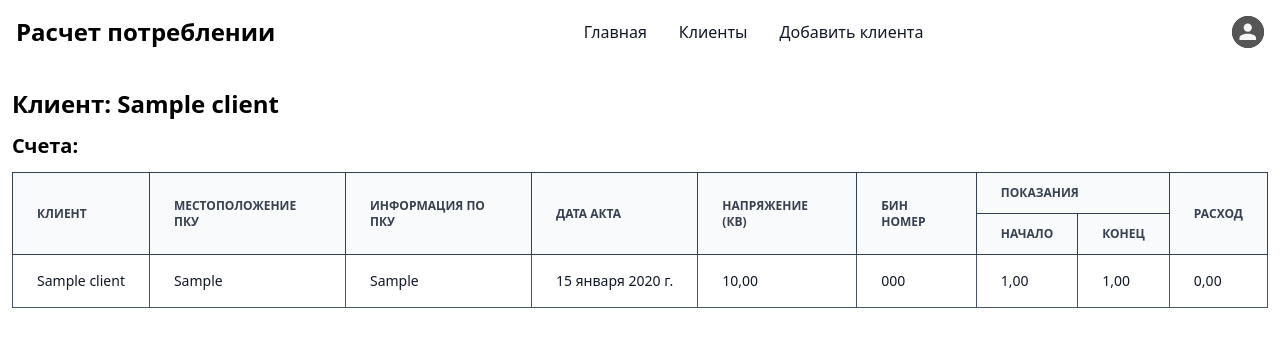
After one commit to jacksylyk/energyCalc, a Django app: page /clients/1/ in a window 1280 px wide. The commit adds this page. Shown: the top 347 px of the page. Run offline with Django 5.2, Linux system fonts and the light colour scheme; tables that the repository leaves empty hold one stand-in row (values such as "Sample post"); some libraries are stand-ins or nearby versions.

Commit message:
Client detail page

```diff
--- a/calculator/models.py
+++ b/calculator/models.py
@@ -66,3 +66,6 @@ class Invoice(models.Model):
     class Meta:
         verbose_name = 'Счет'
         verbose_name_plural = 'Счета'
+
+    def __str__(self):
+        return f"Cчет №{self.pk} - {self.client} "
--- a/calculator/urls.py
+++ b/calculator/urls.py
@@ -9,6 +9,7 @@ urlpatterns = [
     path('', views.index, name='index'),
     path('clients/create', views.ClientCreateView.as_view(), name='create_client'),
     path('clients/all', views.ClientListView.as_view(), name='clients'),
+    path('clients/<int:pk>/', views.ClientDetailView.as_view(), name='client_detail'),
     path('invoice/create', views.InvoiceCreateView.as_view(), name='create_invoice'),
     path('invoice/<int:pk>/', views.InvoiceDetailView.as_view(), name='invoice_detail'),
 ]
--- a/calculator/views.py
+++ b/calculator/views.py
@@ -51,10 +51,20 @@ class ClientListView(LoginRequiredMixin, ListView):
         queryset = Client.objects.all()
         search_query = self.request.GET.get('q')
         if search_query:
-            queryset = queryset.filter(Q(bin_number__icontains=search_query) | Q(contract_number__icontains=search_query))
+            queryset = queryset.filter(
+                Q(bin_number__icontains=search_query) | Q(contract_number__icontains=search_query))
         return queryset
 
     template_name = 'calculator/clients.html'
+
+
+class ClientDetailView(DetailView):
+    model = Client
+    template_name = 'calculator/client_detail.html'
+    context_object_name = 'client'
+
+    def get_queryset(self):
+        return super().get_queryset().prefetch_related('invoices')
 
 
 class InvoiceCreateView(LoginRequiredMixin, CreateView):
--- /dev/null
+++ b/templates/calculator/client_detail.html
@@ -0,0 +1,40 @@
+{% extends 'base.html' %}
+{% block content %}
+    <div>
+        <h2 class="text-2xl font-bold my-3"> Клиент: {{ client.name }}</h2>
+        <h3 class="text-xl font-bold my-3">Счета:</h3>
+        <table class="w-full text-sm text-left rtl:text-right text-gray-500 dark:text-gray-400 border-collapse border  border-gray-400">
+            <thead class="text-xs text-gray-700 uppercase bg-gray-50 dark:bg-gray-700 dark:text-gray-400">
+            <tr>
+                <th rowspan="2" class="px-6 py-3 border-slate-700 border">Клиент</th>
+                <th rowspan="2" class="px-6 py-3 border-slate-700 border">Местоположение ПКУ</th>
+                <th rowspan="2" class="px-6 py-3 border-slate-700 border">Информация по ПКУ</th>
+                <th rowspan="2" class="px-6 py-3 border-slate-700 border">Дата акта</th>
+                <th rowspan="2" class="px-6 py-3 border-slate-700 border">Напряжение (<b>кВ</b>)</th>
+                <th rowspan="2" class="px-6 py-3 border-slate-700 border">БИН номер</th>
+                <th colspan="2" class="px-6 py-3 border-slate-700 border">Показания</th>
+                <th rowspan="2" class="px-6 py-3 border-slate-700 border">Расход</th>
+            </tr>
+            <tr>
+                <th scope="col" class="px-6 py-3  border-slate-700 border">Начало</th>
+                <th scope="col" class="px-6 py-3 border-slate-700 border">Конец</th>
+            </tr>
+            </thead>
+            <tbody class="bg-white border-b dark:bg-gray-800 dark:border-gray-700 hover:bg-gray-50 dark:hover:bg-gray-600">
+            {% for invoice in client.invoices.all %}
+                <tr>
+                    <td class="px-6 py-4 font-medium text-gray-900 whitespace-nowrap dark:text-white border-slate-600 border">{{ invoice.client }}</td>
+                    <td class="px-6 py-4 font-medium text-gray-900 whitespace-nowrap dark:text-white border border-slate-600">{{ client.location }}</td>
+                    <td class="px-6 py-4 font-medium text-gray-900 whitespace-nowrap dark:text-white border border-slate-600">{{ client.information }}</td>
+                    <td class="px-6 py-4 font-medium text-gray-900 whitespace-nowrap dark:text-white border border-slate-600">{{ client.contract_date }}</td>
+                    <td class="px-6 py-4 font-medium text-gray-900 whitespace-nowrap dark:text-white border border-slate-600">{{ invoice.voltage | floatformat:2 }}</td>
+                    <td class="px-6 py-4 font-medium text-gray-900 whitespace-nowrap dark:text-white border border-slate-600">{{ client.bin_number }}</td>
+                    <td class="px-6 py-4 font-medium text-gray-900 whitespace-nowrap dark:text-white border border-slate-600">{{ invoice.start | floatformat:2 }}</td>
+                    <td class="px-6 py-4 font-medium text-gray-900 whitespace-nowrap dark:text-white border border-slate-600">{{ invoice.end | floatformat:2 }}</td>
+                    <td class="px-6 py-4 font-medium text-gray-900 whitespace-nowrap dark:text-white border border-slate-600">{{ invoice.consumption | floatformat:2 }}</td>
+                </tr>
+            {% endfor %}
+            </tbody>
+        </table>
+    </div>
+{% endblock %}
--- a/templates/calculator/clients.html
+++ b/templates/calculator/clients.html
@@ -39,7 +39,7 @@
             </thead>
             <tbody>
             {% for client in clients %}
-                <tr class="bg-white border-b">
+                <tr class="bg-white border-b cursor-pointer" onclick="location.href='{% url 'client_detail' pk=client.pk %}';">
                     <td scope="row"
                         class="px-6 py-4 font-medium text-gray-900 whitespace-nowrap ">{{ client.name }}</td>
                     <td class="px-6 py-4 font-medium text-gray-900 whitespace-nowrap ">{{ client.bin_number }}</td>
```
